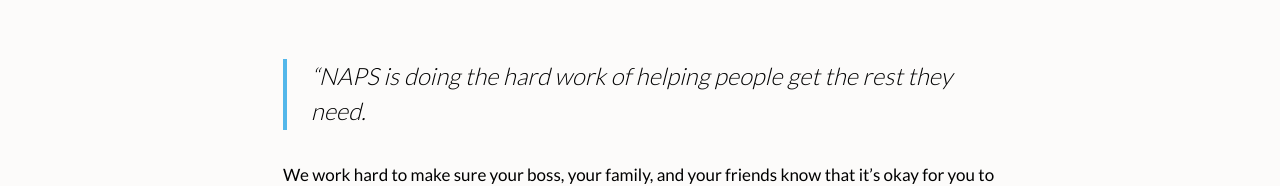
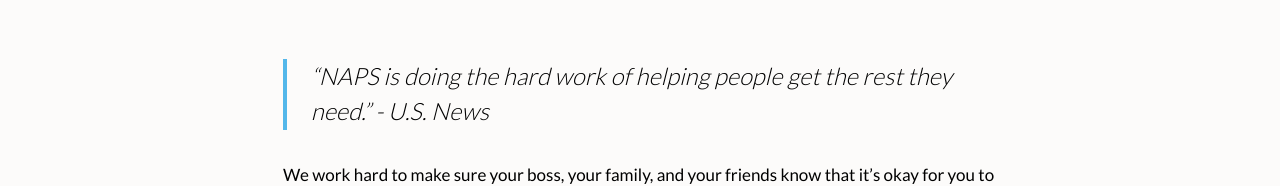
Before and after one commit to viacheslavk55/Random-Testimonial, a plain HTML site: page index.html in a window 1280 px wide. Shown: the part 288-474 px from the top of the page. Drawn offline with Linux system fonts and the light colour scheme.

Commit message:
completed tutorial

```diff
--- a/index.html
+++ b/index.html
@@ -46,17 +46,18 @@
 
 <script>
 	let quotesArray = [
-	'NAPS is by far the most significant cultural force of the decade. — New York Times',
-	'These days sleeping at your desk is not just acceptable, it’s encouraged. — The Atlantic',
-	'NAPS has changed the way people think about sleep, on a grand scale. — Washington Post',
-	'Happiness increased 200% since NAPS began promoting siestas. — National Science Review',
-	'NAPS has ushered in a new era of sleep. — USA Today',
-	'Not surprisingly, more siestas means more productivity. — Wall Street Journal',
-	'NAPS is doing the hard work of helping people get the rest they need. — U.S. News'
+	'NAPS is by far the most significant cultural force of the decade. —  - New York Times',
+	'These days sleeping at your desk is not just acceptable, it’s encouraged. —  - The Atlantic',
+	'NAPS has changed the way people think about sleep, on a grand scale. —  - Washington Post',
+	'Happiness increased 200% since NAPS began promoting siestas. —  - National Science Review',
+	'NAPS has ushered in a new era of sleep. —  - USA Today',
+	'Not surprisingly, more siestas means more productivity. —  - Wall Street Journal',
+	'NAPS is doing the hard work of helping people get the rest they need. —  - U.S. News'
 	]
 	let randomNumber = Math.floor(Math.random() * quotesArray.length) //generates a random number between 0 and 7 which will be used to select a quote
 
-	document.getElementById('press-quote').textContent = '“' + quotesArray[randomNumber].split(' — ')[0] + '' //changes the quote
+	document.getElementById('press-quote').textContent = '“' + quotesArray[randomNumber].split(' — ')[0] + '”' + quotesArray[randomNumber].split(' — ')[1] //changes the quote
+
 
 	console.log(quotesArray[randomNumber].split(' — ')[0] )
 
```
